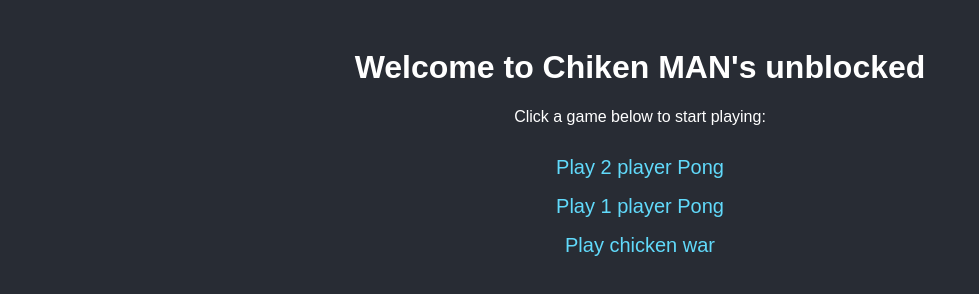
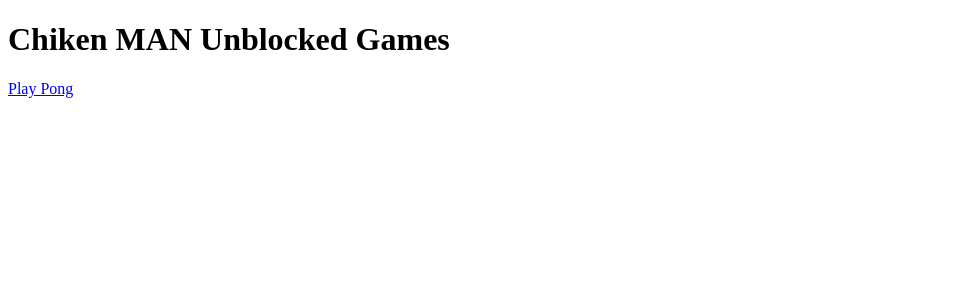
Before and after one commit to the-chicken-man/Math-work, a plain HTML site: page index.html in a window 1280 px wide. Shown: the whole page, without its empty margins (0-979 px from the left). Drawn offline with Linux system fonts and the light colour scheme.

Commit message:
Update index.html

```diff
--- a/index.html
+++ b/index.html
@@ -3,35 +3,10 @@
 <head>
     <meta charset="UTF-8">
     <meta name="viewport" content="width=device-width, initial-scale=1.0">
-    <title>Unblocked Games</title>
-    <style>
-        body {
-            font-family: Arial, sans-serif;
-            background-color: #282c34;
-            color: white;
-            text-align: center;
-            padding: 20px;
-        }
-        a {
-            color: #61dafb;
-            text-decoration: none;
-            font-size: 20px;
-        }
-        a:hover {
-            text-decoration: underline;
-        }
-        .game-list {
-            margin-top: 30px;
-        }
-    </style>
+    <title>Chiken MAN Unblocked Games</title>
 </head>
 <body>
-    <h1>Welcome to Chiken MAN's unblocked</h1>
-    <p>Click a game below to start playing:</p>
-    <div class="game-list">
-        <p><a href="pong.html" target="_blank">Play 2 player Pong</a></p>
-        <p><a href="pong1.html" target="_blank">Play 1 player Pong</a></p>
-         <p><a href="chikin.html" target="_blank">Play chicken war</a></p>
-    </div>
+    <h1>Chiken MAN Unblocked Games</h1>
+    <p><a href="https://math-work-slope.vercel.app/" target="_blank">Play Pong</a></p>
 </body>
 </html>
```
